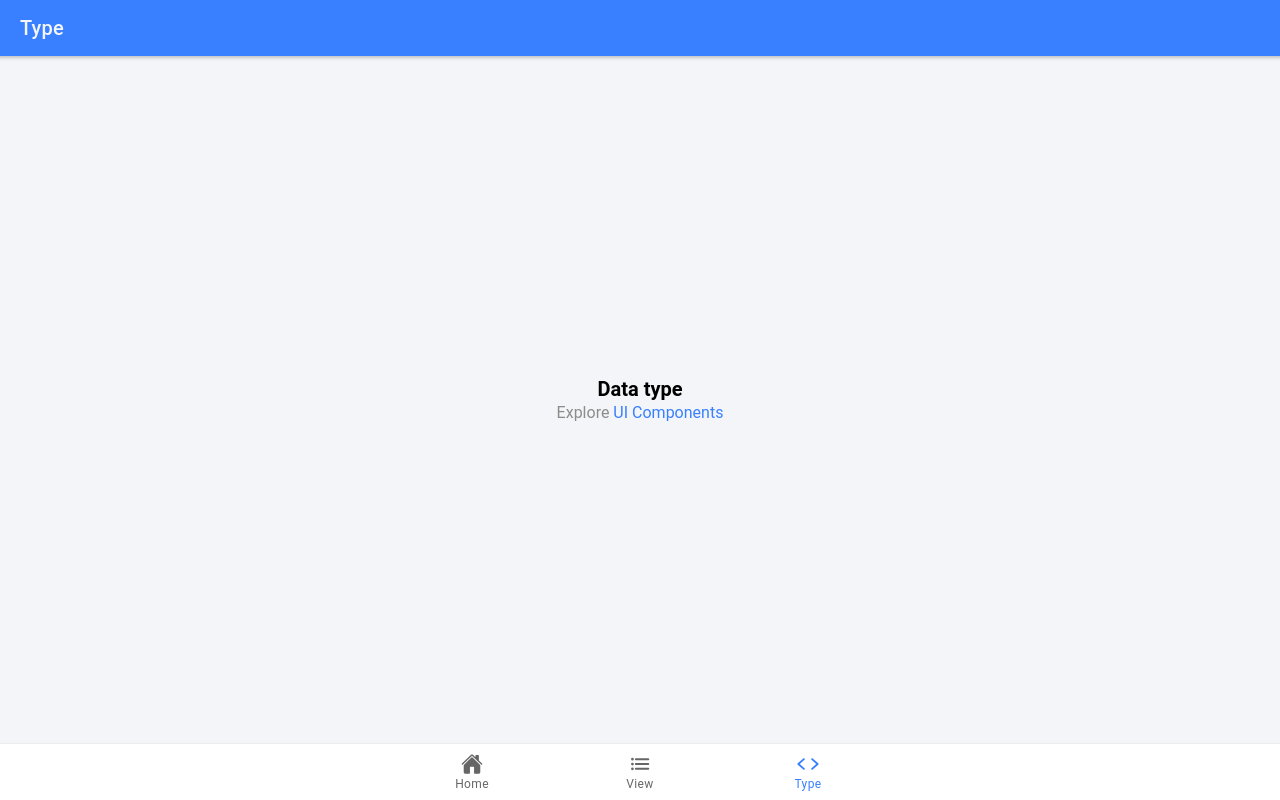
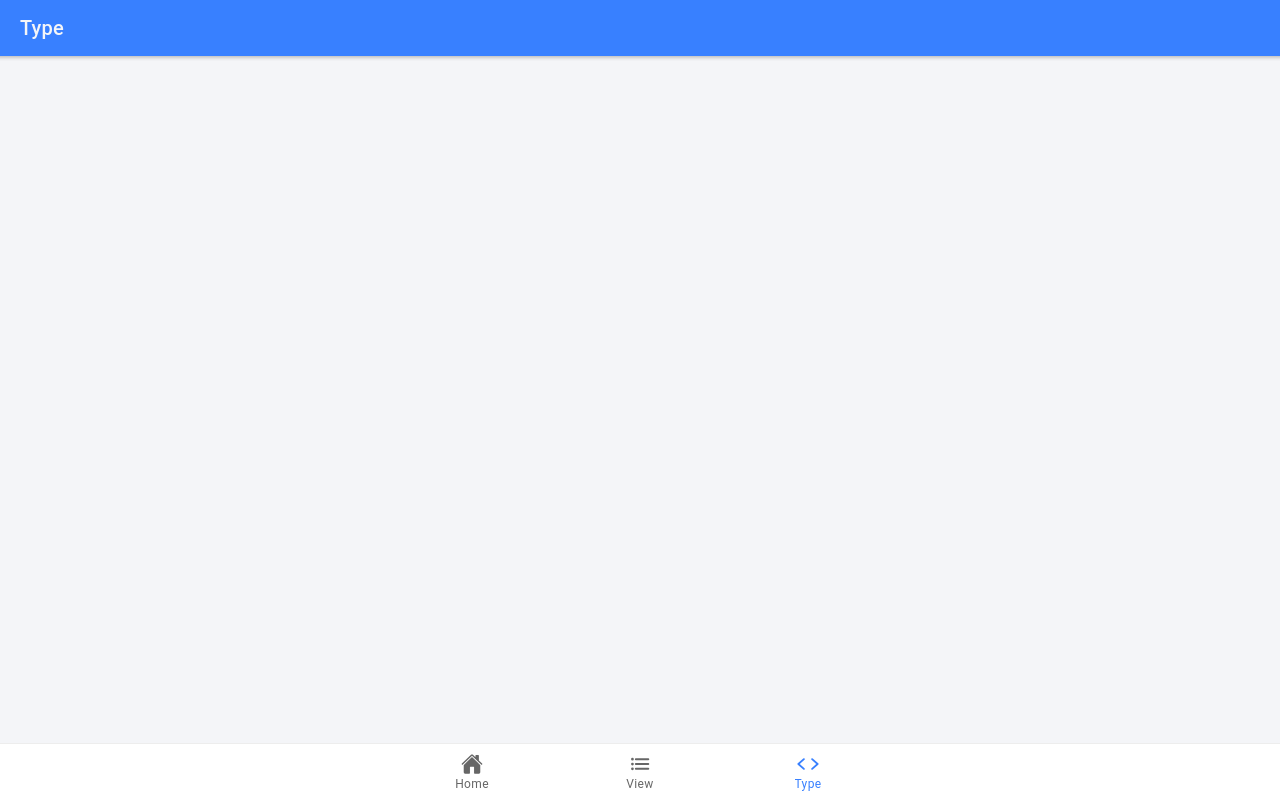
Before and after one commit to david-slatinek/ax87, a React (Create React App) app in the folder app/: page /type in a window 1280 px wide. Built offline with nearby package versions, Linux system fonts and the light colour scheme.

Commit message:
Delete unused component

```diff
--- a/app/src/components/ExploreContainer.css
+++ /dev/null
@@ -1,24 +0,0 @@
-.container {
-    text-align: center;
-    position: absolute;
-    left: 0;
-    right: 0;
-    top: 50%;
-    transform: translateY(-50%);
-}
-
-.container strong {
-    font-size: 20px;
-    line-height: 26px;
-}
-
-.container p {
-    font-size: 16px;
-    line-height: 22px;
-    color: #8c8c8c;
-    margin: 0;
-}
-
-.container a {
-    text-decoration: none;
-}
--- a/app/src/components/ExploreContainer.tsx
+++ /dev/null
@@ -1,18 +0,0 @@
-import './ExploreContainer.css';
-import React from "react";
-
-interface ContainerProps {
-    name: string;
-}
-
-const ExploreContainer: React.FC<ContainerProps> = ({name}) => {
-    return (
-        <div className="container">
-            <strong>{name}</strong>
-            <p>Explore <a target="_blank" rel="noopener noreferrer" href="https://ionicframework.com/docs/components">UI
-                Components</a></p>
-        </div>
-    );
-};
-
-export default ExploreContainer;
--- a/app/src/pages/Type.tsx
+++ b/app/src/pages/Type.tsx
@@ -1,5 +1,4 @@
 import {IonContent, IonPage} from '@ionic/react';
-import ExploreContainer from '../components/ExploreContainer';
 import React from "react";
 import Header from "../components/Header";
 
@@ -8,7 +7,6 @@ const Type: React.FC = () => {
         <IonPage>
             <Header title="Type"/>
             <IonContent fullscreen color="light">
-                <ExploreContainer name="Data type"/>
             </IonContent>
         </IonPage>
     );
```
